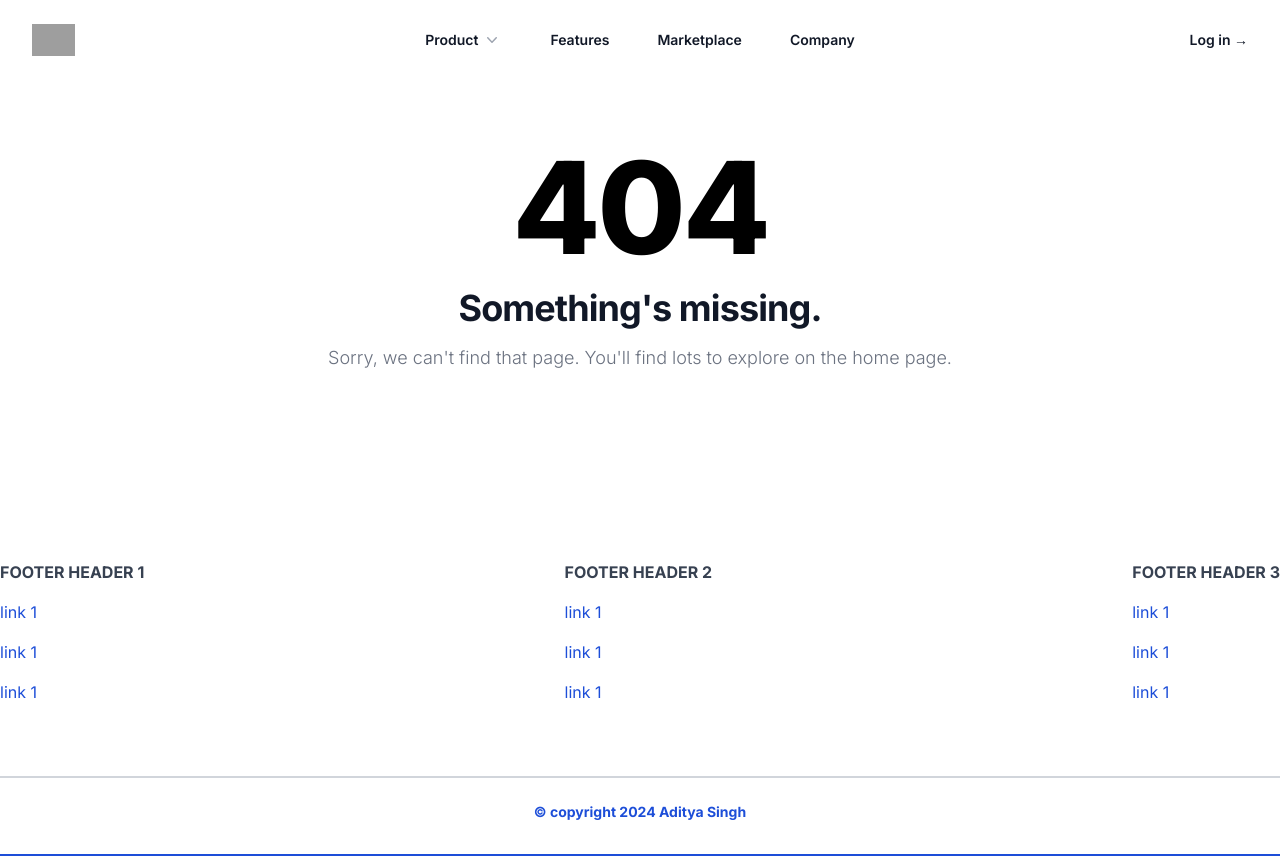
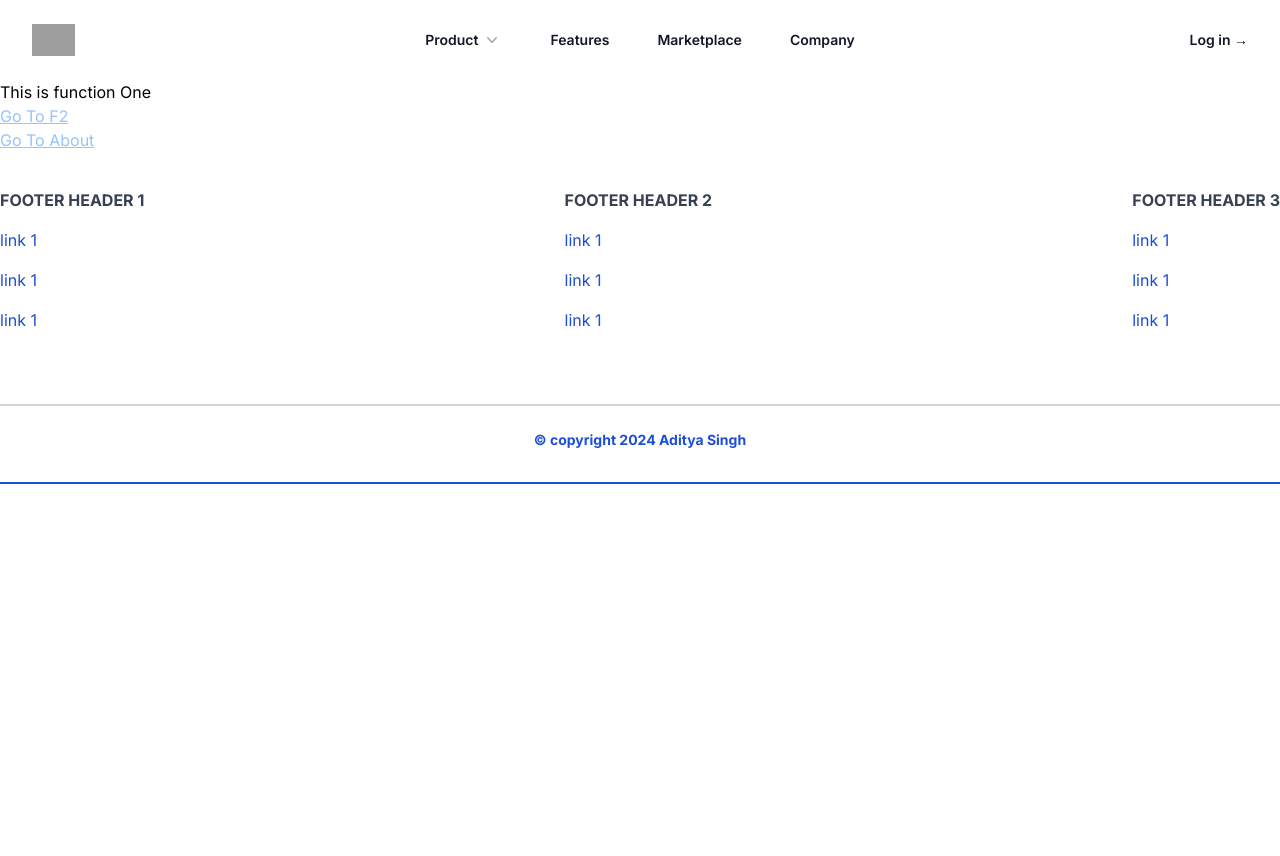
Before and after one commit to adityasingh1519/Nextjs, a Next.js app: page /f1 in a window 1280 px wide. Before the commit this address had no page. After the commit the page ends 800 px from the top, so only its background shows below. Built offline with nearby package versions, Linux system fonts and the light colour scheme; grey boxes are pictures that could not be loaded.

Commit message:
create 4 files and update 1 file

```diff
--- /dev/null
+++ b/src/app/f1/(.)f2/page.tsx
@@ -0,0 +1,11 @@
+export default function Intercepted() {
+  return (
+    <>
+      <h1>(.)This is Intercepted </h1>
+    </>
+  );
+}
+
+// (..)f3  to match one level above
+// (..)(..) to match segment two level above
+// (...)  match segment at root level
--- /dev/null
+++ b/src/app/f1/(...)about/page.tsx
@@ -0,0 +1,6 @@
+export default function InterceptAbout() {
+    return(<>
+       <h1>(...) This is root level Intercept for About</h1>
+
+    </>)
+}
--- /dev/null
+++ b/src/app/f1/f2/page.tsx
@@ -0,0 +1,8 @@
+import Link from "next/link";
+
+export default function FunctionTwo() {
+    return(<>
+       <h1>This is function Two</h1>
+     <Link className="text-blue-300 underline " href='/f1'>Go To F1</Link>
+    </>)
+}
--- /dev/null
+++ b/src/app/f1/page.tsx
@@ -0,0 +1,17 @@
+import Link from "next/link";
+
+export default function FunctionOne() {
+  return (
+    <>
+      <h1>This is function One</h1>
+      <Link className="text-blue-300 underline " href="/f1/f2">
+        Go To F2
+      </Link>
+      <div>
+        <Link className="text-blue-300 underline " href="/about">
+          Go To About
+        </Link>
+      </div>
+    </>
+  );
+}
--- a/src/app/page.tsx
+++ b/src/app/page.tsx
@@ -9,6 +9,8 @@ export default function Home() {
         <li><Link className="text-blue-300 underline " href="/products"> Products</Link></li>
         <li><Link className="text-blue-300 underline " href="/order-place"> Order-place</Link></li>
         <li><Link className="text-blue-300 underline " href="/login"> Login</Link></li>
+        <li><Link className="text-blue-300 underline " href="/complex-dashboard"> Complex Dashboard</Link></li>
+        <li><Link className="text-blue-300 underline " href="/f1"> Function One</Link></li>
       </ul>
     </>
   );
```
